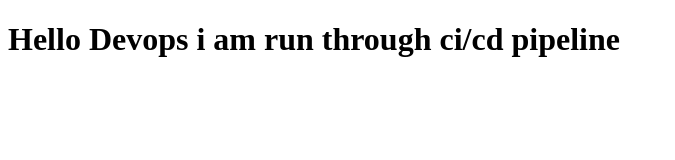
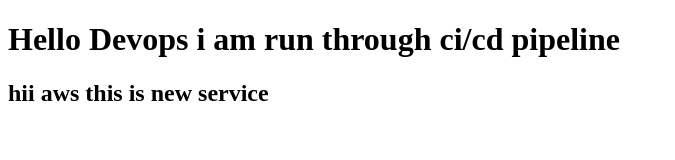
Before and after one commit to SakshiSabale2103/Devops1402, a plain HTML site: page index.html in a window 1280 px wide. Shown: the whole page, without its empty margins (0-675 px from the left). Drawn offline with Linux system fonts and the light colour scheme.

Commit message:
file changed

```diff
--- a/index.html
+++ b/index.html
@@ -7,5 +7,6 @@
 </head>
 <body>
     <h1>Hello Devops i am run through ci/cd pipeline</h1>
+    <h2>hii aws this is new service</h2>
 </body>
 </html>
```
